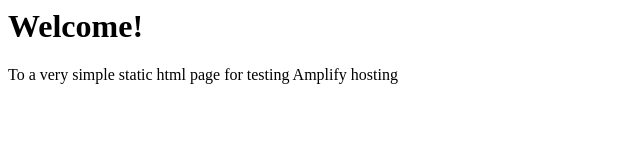
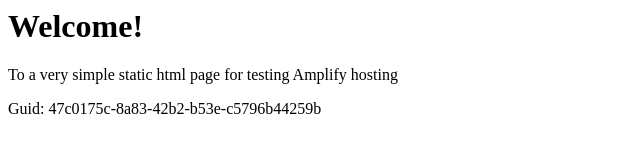
Before and after one commit to aws-aemilia-mxp/Github-PR-Commit-Integration-Test-DoNotTouch-Gith-P5X5MO5I-v1-preprod-eu-south-1, a website: page src/index.html in a window 1280 px wide. Shown: the whole page, without its empty margins (0-640 px from the left). Drawn offline with Linux system fonts and the light colour scheme.

Commit message:
commit from integ tests

```diff
--- a/src/index.html
+++ b/src/index.html
@@ -1,3 +1,5 @@
+
+
 <html lang="en">
 
 <head>
@@ -10,6 +12,6 @@
 <body>
     <h1>Welcome!</h1>
     <p>To a very simple static html page for testing Amplify hosting</p>
-</body>
+    <p>Guid: 47c0175c-8a83-42b2-b53e-c5796b44259b</p></body>
 
 </html>
```
